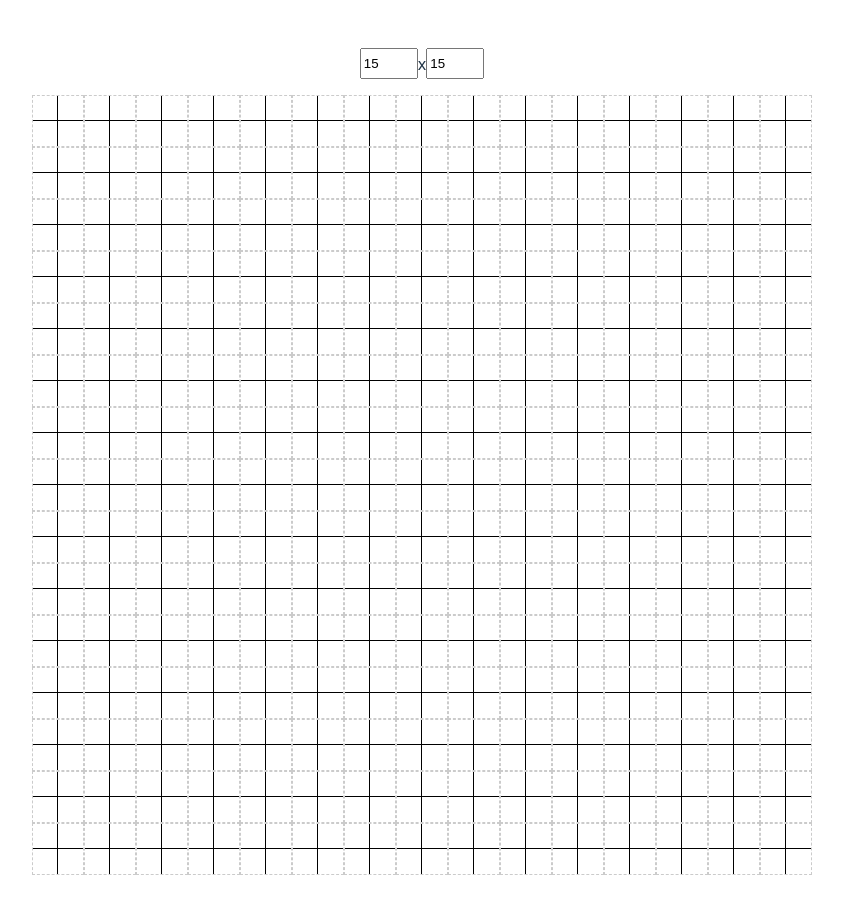
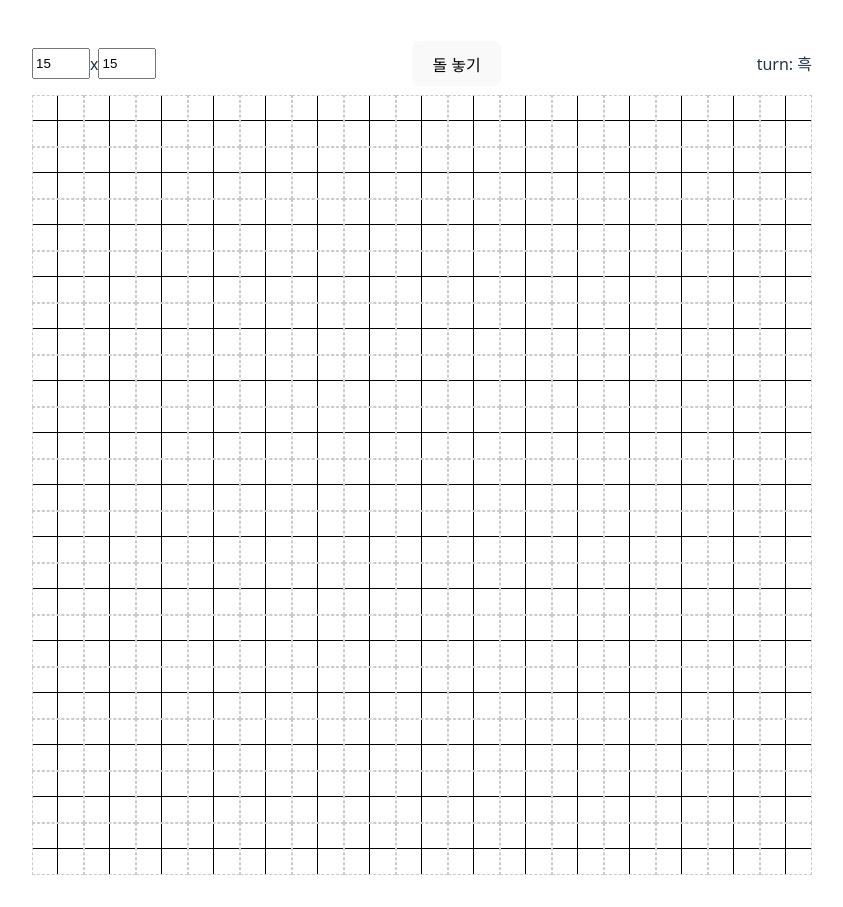
Before and after one commit to jisangjiha/omok, a React (Vite) app: page / in a window 1280 px wide. Shown: the whole page, without its empty margins (218-1061 px from the left). Built offline with nearby package versions, Linux system fonts and the light colour scheme.

Commit message:
feat: 돌 놓는 로직 만드는 중

```diff
--- a/src/components/Board.tsx
+++ b/src/components/Board.tsx
@@ -1,4 +1,4 @@
-import type { CSSProperties } from "react";
+import { type CSSProperties } from "react";
 import styles from "./Board.module.css";
 
 interface BoardProps {
@@ -14,6 +14,10 @@ export default function Board({
   rowSize = 25,
   colSize = 25,
 }: BoardProps) {
+  const addStone = (rowIndex: number, colIndex: number) => {
+    console.log(`row: ${rowIndex}, col: ${colIndex}`);
+  };
+
   return (
     <div
       className={styles.board}
@@ -25,10 +29,14 @@ export default function Board({
         } as CSSProperties
       }
     >
-      {Array.from({ length: rowCount }).map((_, index) => (
-        <div key={index} className={styles.grid}>
-          {Array.from({ length: colCount }).map((_, index) => (
-            <div key={index} className={styles.rockGrid}>
+      {Array.from({ length: rowCount }).map((_, rowIndex) => (
+        <div key={rowIndex} className={styles.grid}>
+          {Array.from({ length: colCount }).map((_, colIndex) => (
+            <div
+              key={colIndex}
+              className={styles.rockGrid}
+              onClick={() => addStone(rowIndex, colIndex)}
+            >
               {Array.from({ length: 4 }).map((_, index) => (
                 <div key={index}></div>
               ))}
--- a/src/components/BoardCustom.module.css
+++ b/src/components/BoardCustom.module.css
@@ -1,3 +1,10 @@
+.info {
+  display: flex;
+  flex-direction: row;
+  align-items: center;
+  justify-content: space-between;
+}
+
 .boardCustom {
   margin: 16px 0;
 
--- a/src/components/BoardCustom.tsx
+++ b/src/components/BoardCustom.tsx
@@ -5,9 +5,19 @@ import Board from "./Board";
 export default function BoardCustom() {
   const [rowSize, setRowSize] = useState(15);
   const [columnSize, setColumnSize] = useState(15);
+  const [turnUser, setTurnUSer] = useState("흑");
+
+  const handleTurnUser = () => {
+    if (turnUser === "흑") {
+      setTurnUSer("백");
+    } else {
+      setTurnUSer("흑");
+    }
+  };
 
   return (
     <>
+      <div className={styles.info}>
         <div className={styles.boardCustom}>
           <input
             className={styles.inputBox}
@@ -25,6 +35,9 @@ export default function BoardCustom() {
             }}
           />
         </div>
+        <button onClick={handleTurnUser}>돌 놓기</button>
+        <div>turn: {turnUser}</div>
+      </div>
       <Board rowCount={rowSize} colCount={columnSize} />
     </>
   );
```
Lines whose indentation alone changed are shown as unchanged.
